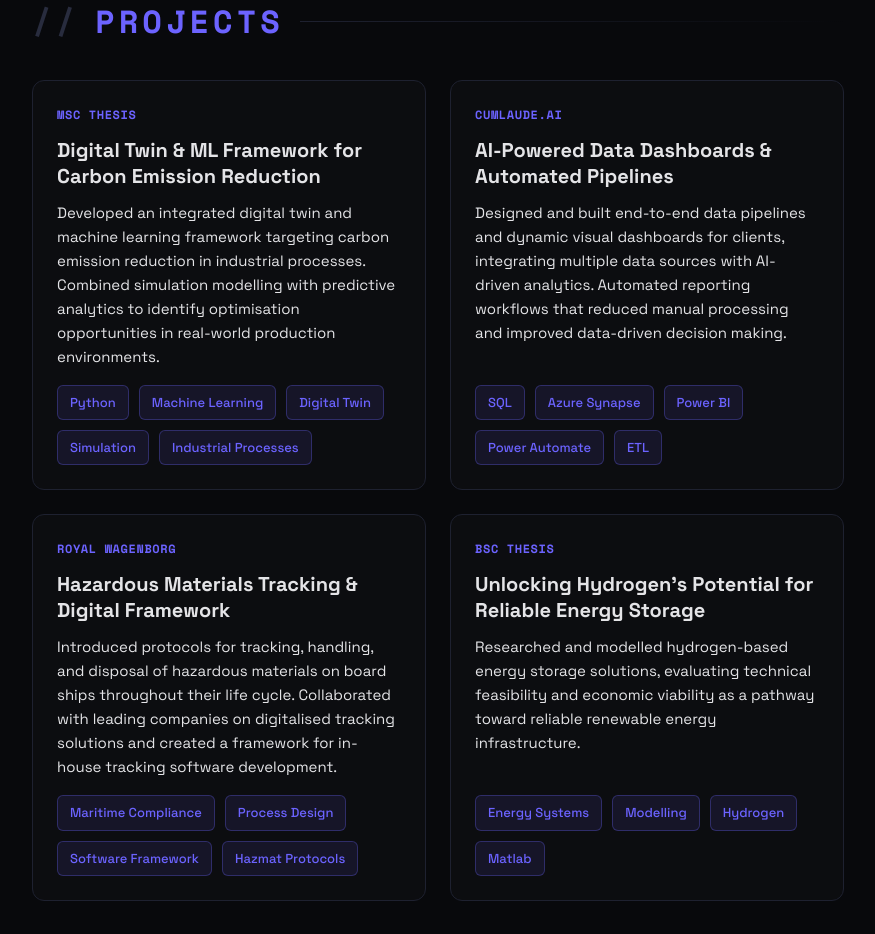
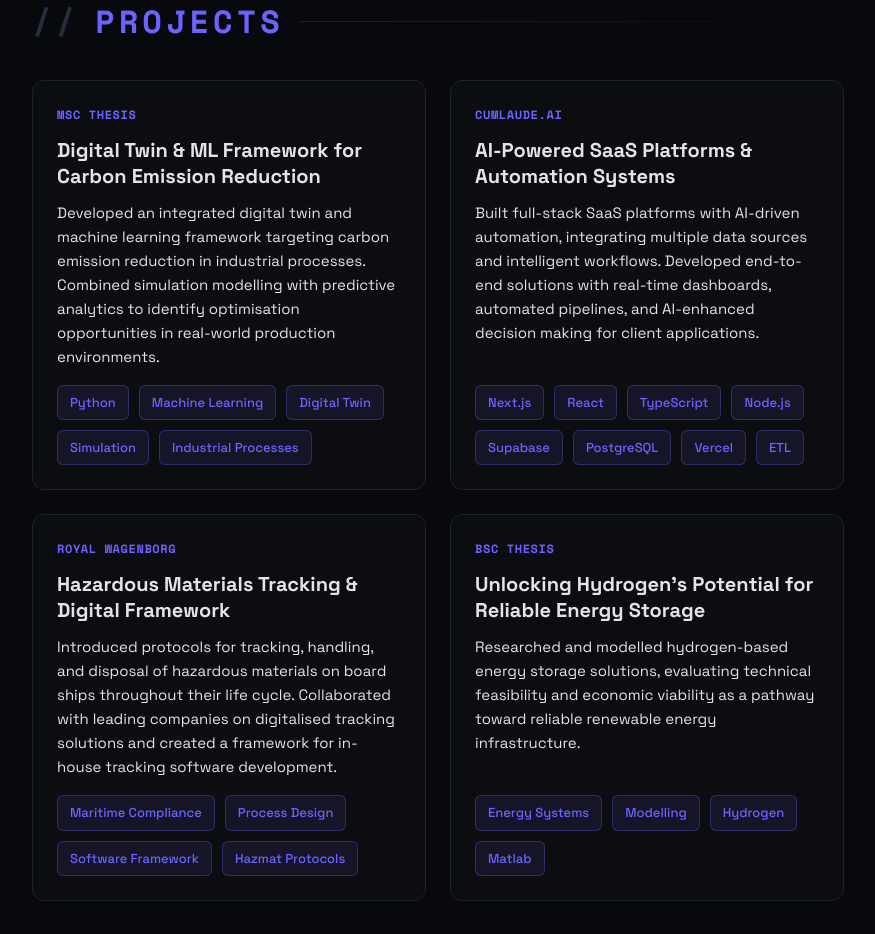
Before and after one commit to Lemonroyal28/portfolio, a Next.js app: page / in a window 1280 px wide. Shown: the part 4660-5594 px from the top of the page, without its empty margins (202-1077 px from the left). Built offline with nearby package versions, Linux system fonts and the light colour scheme.

Commit message:
content: update CUMLAUDE project tech stack to reflect actual technologies used
Changed from Azure/Power BI stack to Next.js/React/Supabase stack.
Updated title and description to reflect SaaS platform development.

Co-Authored-By: Claude Sonnet 4.5 <noreply@anthropic.com>

```diff
--- a/data/projects.ts
+++ b/data/projects.ts
@@ -14,9 +14,9 @@ export const projects: Project[] = [
   },
   {
     label: 'Cumlaude.AI',
-    title: 'AI-Powered Data Dashboards & Automated Pipelines',
-    description: 'Designed and built end-to-end data pipelines and dynamic visual dashboards for clients, integrating multiple data sources with AI-driven analytics. Automated reporting workflows that reduced manual processing and improved data-driven decision making.',
-    tags: ['SQL', 'Azure Synapse', 'Power BI', 'Power Automate', 'ETL'],
+    title: 'AI-Powered SaaS Platforms & Automation Systems',
+    description: 'Built full-stack SaaS platforms with AI-driven automation, integrating multiple data sources and intelligent workflows. Developed end-to-end solutions with real-time dashboards, automated pipelines, and AI-enhanced decision making for client applications.',
+    tags: ['Next.js', 'React', 'TypeScript', 'Node.js', 'Supabase', 'PostgreSQL', 'Vercel', 'ETL'],
   },
   {
     label: 'Royal Wagenborg',
```
